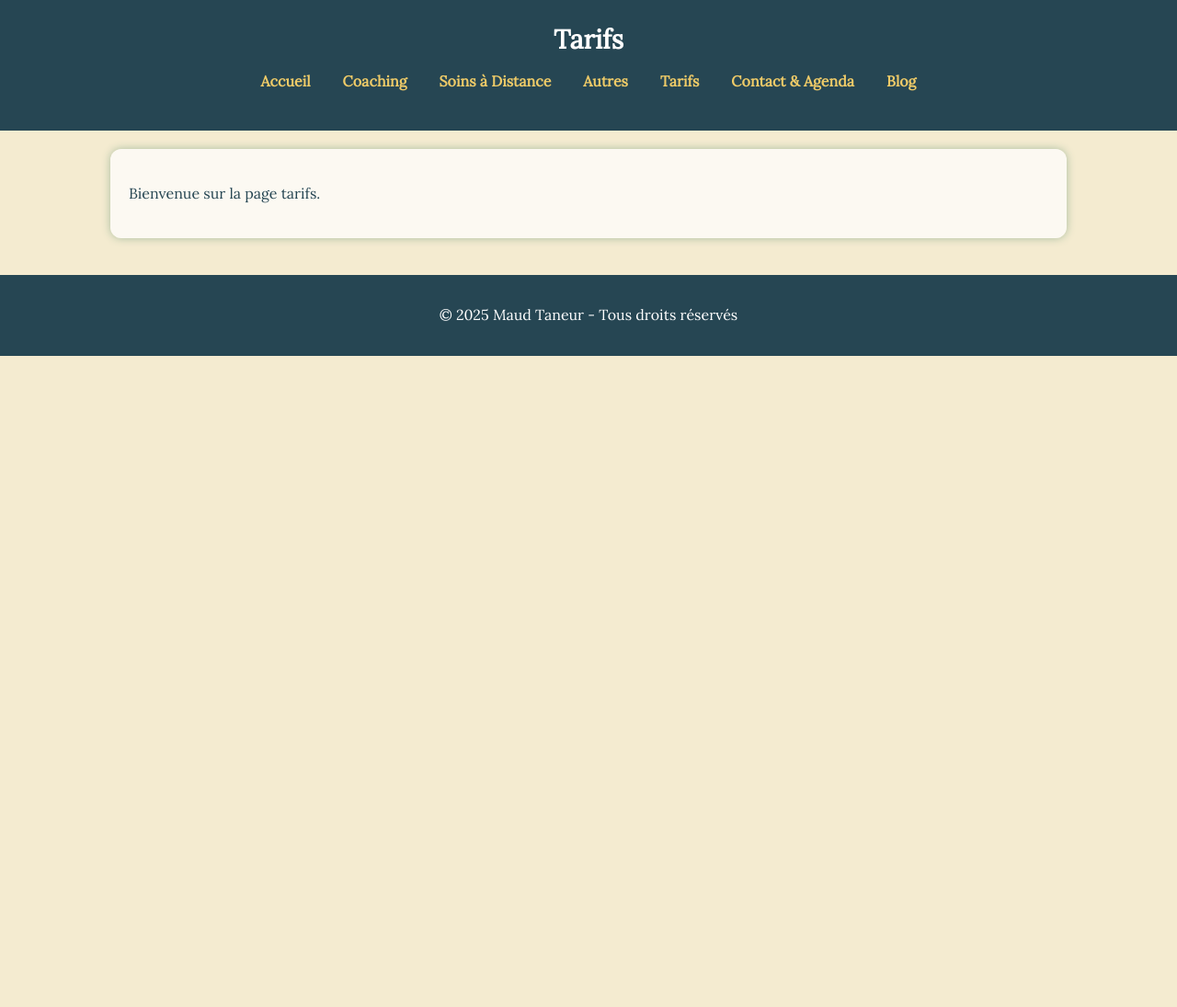
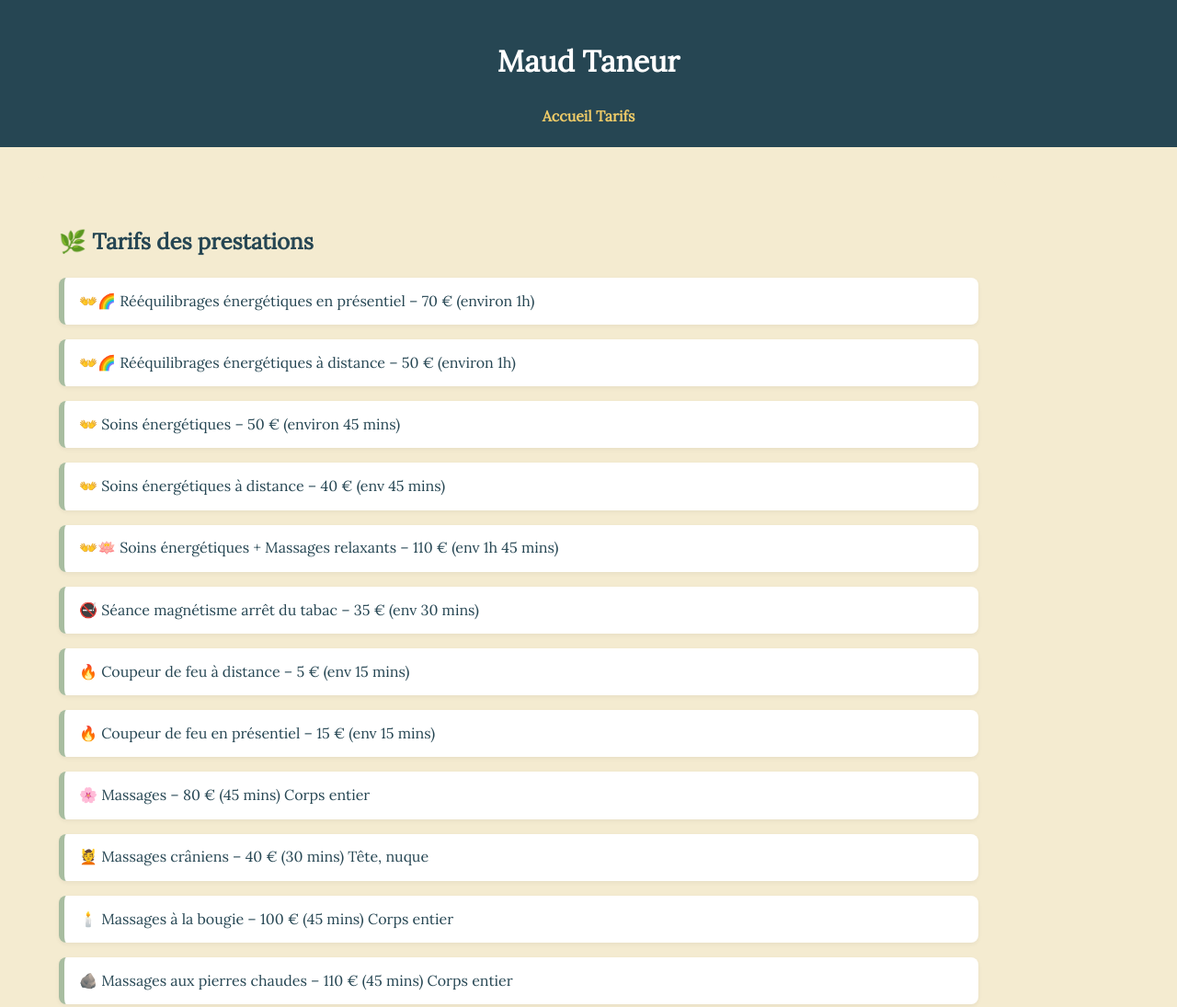
Before and after one commit to maudtaneurtherapies/maudtaneur-website, a plain HTML site: page tarifs.html in a window 1280 px wide. Shown: the top 1095 px of the page at 92% size. Before the commit the page ends 800 px from the top, so only its background shows below. Drawn offline with Linux system fonts and the light colour scheme.

Commit message:
Update tarifs.html

```diff
--- a/tarifs.html
+++ b/tarifs.html
@@ -1,33 +1,83 @@
 <!DOCTYPE html>
 <html lang="fr">
 <head>
-  <meta charset="UTF-8">
-  <meta name="viewport" content="width=device-width, initial-scale=1.0">
-  <meta name="robots" content="index, follow">
+  <meta charset="UTF-8" />
+  <meta name="viewport" content="width=device-width, initial-scale=1.0" />
   <title>Tarifs - Maud Taneur</title>
-  <meta name="description" content="Tarifs - Thérapies, soins énergétiques et coaching">
-  <link rel="stylesheet" href="style_responsive_global.css">
-  <link href="https://fonts.googleapis.com/css2?family=Lora&display=swap" rel="stylesheet">
+  <link rel="stylesheet" href="style.css" />
+  <link href="https://fonts.googleapis.com/css2?family=Lora&display=swap" rel="stylesheet" />
+  <style>
+    .tarifs-list {
+      background-color: #F4EBD0;
+      padding: 2rem;
+      margin: 2rem;
+      border-radius: 1rem;
+      font-family: 'Lora', serif;
+      animation: fadeIn 1s ease-in-out;
+    }
+
+    .tarifs-list ul {
+      list-style: none;
+      padding: 0;
+    }
+
+    .tarifs-list li {
+      margin-bottom: 1rem;
+      padding: 0.8rem 1rem;
+      background-color: #ffffff;
+      border-left: 6px solid #A8BDA0;
+      border-radius: 0.5rem;
+      box-shadow: 0 2px 5px rgba(0,0,0,0.05);
+      transition: transform 0.2s ease;
+    }
+
+    .tarifs-list li:hover {
+      transform: translateX(5px);
+      background-color: #EFCB68;
+    }
+
+    @keyframes fadeIn {
+      from {
+        opacity: 0;
+        transform: translateY(20px);
+      }
+      to {
+        opacity: 1;
+        transform: translateY(0);
+      }
+    }
+  </style>
 </head>
 <body>
   <header>
-    <h1>Tarifs</h1>
+    <h1>Maud Taneur</h1>
     <nav>
-  <ul>
-    <li><a href="index.html">Accueil</a></li>
-    <li><a href="coaching.html">Coaching</a></li>
-    <li><a href="soins-distance.html">Soins à Distance</a></li>
-    <li><a href="autres.html">Autres</a></li>
-    <li><a href="tarifs.html">Tarifs</a></li>
-    <li><a href="contact-agenda.html">Contact & Agenda</a></li>
-    <li><a href="blog.html">Blog</a></li>
-  </ul>
-</nav>
+      <a href="index.html">Accueil</a>
+      <a href="tarifs.html">Tarifs</a>
+    </nav>
   </header>
 
-  <section>
-    <p>Bienvenue sur la page tarifs.</p>
-  </section>
+  <main>
+    <section class="tarifs-list">
+      <h2>🌿 Tarifs des prestations</h2>
+      <ul>
+        <li>👐🌈 Rééquilibrages énergétiques en présentiel – 70 € (environ 1h)</li>
+        <li>👐🌈 Rééquilibrages énergétiques à distance – 50 € (environ 1h)</li>
+        <li>👐 Soins énergétiques – 50 € (environ 45 mins)</li>
+        <li>👐 Soins énergétiques à distance – 40 € (env 45 mins)</li>
+        <li>👐🪷 Soins énergétiques + Massages relaxants – 110 € (env 1h 45 mins)</li>
+        <li>🚭 Séance magnétisme arrêt du tabac – 35 € (env 30 mins)</li>
+        <li>🔥 Coupeur de feu à distance – 5 € (env 15 mins)</li>
+        <li>🔥 Coupeur de feu en présentiel – 15 € (env 15 mins)</li>
+        <li>🌸 Massages – 80 € (45 mins) Corps entier</li>
+        <li>💆 Massages crâniens – 40 € (30 mins) Tête, nuque</li>
+        <li>🕯️ Massages à la bougie – 100 € (45 mins) Corps entier</li>
+        <li>🪨 Massages aux pierres chaudes – 110 € (45 mins) Corps entier</li>
+        <li>🌻 Soin minceur à la machine – 35 € (30 mins) Cuisses, ventre, fesses</li>
+        <li>📝 Coaching – 40 € de l'heure (présentiel, téléphone ou visio)</li>
+      </ul>
+    </section>
+  </main>
 
   <footer>
     <p>&copy; 2025 Maud Taneur - Tous droits réservés</p>
```
